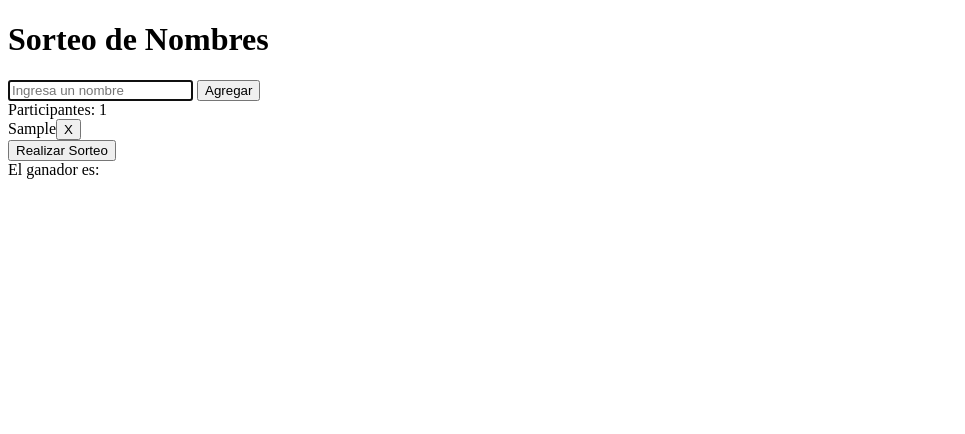
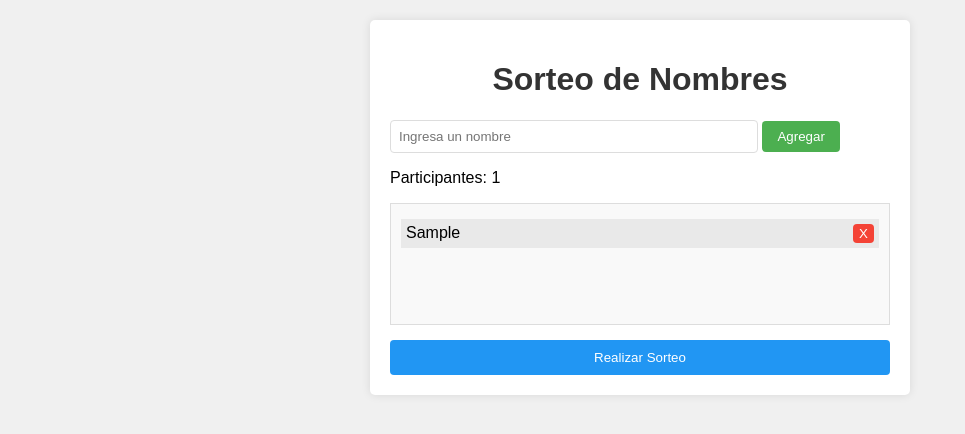
Before and after one commit to GonzaloVillalobo/GonzaloVillalobo.github.io, a plain HTML site: page index.html in a window 1280 px wide. Both pictures are taken after typing "Sample" into the empty fields and a click on the button "Agregar". Shown: the whole page, without its empty margins (0-965 px from the left). Drawn offline with Linux system fonts and the light colour scheme.

Commit message:
medificado nuevamente

```diff
--- a/index.html
+++ b/index.html
@@ -3,28 +3,28 @@
 <head>
     <meta charset="UTF-8">
     <meta name="viewport" content="width=device-width, initial-scale=1.0">
-    <title>Sorteo de Nombres</title>
-    <link rel="stylesheet" href="styles.css">
+    <title>Sorteo Simple</title>
+    <link rel="stylesheet" href="style.css">
 </head>
 <body>
-    <div class="container">
+    <div class="contenedor">
         <h1>Sorteo de Nombres</h1>
 
-        <div class="input-group">
-            <input type="text" id="nombreInput" placeholder="Ingresa un nombre" autocomplete="off">
+        <div>
+            <input type="text" id="nombreInput" placeholder="Ingresa un nombre">
             <button id="agregarBtn">Agregar</button>
         </div>
 
-        <div class="counter">Participantes: <span id="contador">0</span></div>
+        <p>Participantes: <span id="contador">0</span></p>
 
-        <div class="names-container" id="nombresContainer">
-            <!-- Los nombres se agregarán aquí dinámicamente -->
+        <div id="listaNombres">
+            <!-- Aquí se agregarán los nombres -->
         </div>
 
         <button id="sortearBtn">Realizar Sorteo</button>
 
-        <div class="result" id="resultado">
-            El ganador es: <span class="winner" id="ganador"></span>
+        <div id="resultado" style="display: none;">
+            <p>El ganador es: <span id="ganador"></span></p>
         </div>
     </div>
 
--- a/script.js
+++ b/script.js
@@ -1,104 +1,94 @@
-// Array para almacenar los nombres
-let nombres = [];
+// Lista para guardar los nombres
+var nombres = [];
 
-// Elementos del DOM
-const nombreInput = document.getElementById('nombreInput');
-const agregarBtn = document.getElementById('agregarBtn');
-const sortearBtn = document.getElementById('sortearBtn');
-const nombresContainer = document.getElementById('nombresContainer');
-const contador = document.getElementById('contador');
-const resultado = document.getElementById('resultado');
-const ganador = document.getElementById('ganador');
+// Cuando la página carga
+window.onload = function() {
+    // Obtener elementos del HTML
+    var nombreInput = document.getElementById("nombreInput");
+    var agregarBtn = document.getElementById("agregarBtn");
+    var sortearBtn = document.getElementById("sortearBtn");
+    var listaNombres = document.getElementById("listaNombres");
+    var contador = document.getElementById("contador");
+    var resultado = document.getElementById("resultado");
+    var ganador = document.getElementById("ganador");
 
     // Función para agregar un nombre
     function agregarNombre() {
-    const nombre = nombreInput.value.trim();
+        var nombre = nombreInput.value.trim();
 
-    if (nombre !== '') {
-        // Agregar el nombre al array
+        if (nombre !== "") {
+            // Agregar a la lista
             nombres.push(nombre);
 
-        // Crear elemento HTML para el nombre
-        const nameItem = document.createElement('div');
-        nameItem.className = 'name-item';
+            // Crear elemento para mostrar
+            var div = document.createElement("div");
+            div.className = "nombreItem";
 
-        // Agregar el texto del nombre
-        const nameText = document.createElement('span');
-        nameText.textContent = nombre;
-        nameItem.appendChild(nameText);
+            // Texto del nombre
+            var textoNombre = document.createElement("span");
+            textoNombre.textContent = nombre;
+            div.appendChild(textoNombre);
 
             // Botón para eliminar
-        const deleteBtn = document.createElement('button');
-        deleteBtn.className = 'delete-btn';
-        deleteBtn.textContent = 'X';
-        deleteBtn.onclick = function() {
-            // Eliminar del array
-            const index = nombres.indexOf(nombre);
-            if (index > -1) {
-                nombres.splice(index, 1);
+            var botonEliminar = document.createElement("button");
+            botonEliminar.className = "botonEliminar";
+            botonEliminar.textContent = "X";
+
+            // Al hacer clic en eliminar
+            botonEliminar.onclick = function() {
+                // Buscar posición en el array
+                var indice = nombres.indexOf(nombre);
+                if (indice > -1) {
+                    nombres.splice(indice, 1);
                 }
 
-            // Eliminar del DOM
-            nombresContainer.removeChild(nameItem);
+                // Quitar de la lista visual
+                listaNombres.removeChild(div);
 
                 // Actualizar contador
-            actualizarContador();
+                contador.textContent = nombres.length;
             };
 
-        nameItem.appendChild(deleteBtn);
+            div.appendChild(botonEliminar);
 
-        // Agregar al contenedor
-        nombresContainer.appendChild(nameItem);
+            // Agregar a la lista visual
+            listaNombres.appendChild(div);
 
-        // Limpiar el input
-        nombreInput.value = '';
+            // Limpiar input
+            nombreInput.value = "";
 
             // Actualizar contador
-        actualizarContador();
-
-        // Dar foco al input
-        nombreInput.focus();
+            contador.textContent = nombres.length;
         }
     }
 
-// Actualizar el contador de participantes
-function actualizarContador() {
-    contador.textContent = nombres.length;
-}
-
-// Función para realizar el sorteo
+    // Función para sortear
     function realizarSorteo() {
         if (nombres.length > 0) {
-        // Ocultar resultado anterior
-        resultado.style.display = 'none';
-
-        // Generar número aleatorio
-        const randomIndex = Math.floor(Math.random() * nombres.length);
+            // Elegir un número al azar
+            var indiceGanador = Math.floor(Math.random() * nombres.length);
 
             // Obtener el nombre ganador
-        const nombreGanador = nombres[randomIndex];
+            var nombreGanador = nombres[indiceGanador];
 
-        // Mostrar el resultado
+            // Mostrar resultado
             ganador.textContent = nombreGanador;
-        resultado.style.display = 'block';
-
-        // Aplicar animación
-        resultado.classList.remove('highlight');
-        setTimeout(() => {
-            resultado.classList.add('highlight');
-        }, 10);
+            resultado.style.display = "block";
         } else {
-        alert('Debes agregar al menos un nombre para realizar el sorteo');
+            alert("Debes agregar al menos un nombre para sortear");
         }
     }
 
-// Event listeners
-agregarBtn.addEventListener('click', agregarNombre);
+    // Botón agregar
+    agregarBtn.addEventListener("click", agregarNombre);
 
-nombreInput.addEventListener('keypress', function(e) {
-    if (e.key === 'Enter') {
+    // Presionar Enter en el input
+    nombreInput.addEventListener("keypress", function(e) {
+        if (e.key === "Enter") {
             agregarNombre();
         }
     });
 
-sortearBtn.addEventListener('click', realizarSorteo);
+    // Botón sortear
+    sortearBtn.addEventListener("click", realizarSorteo);
+};
--- a/style.css
+++ b/style.css
@@ -1,132 +1,80 @@
-* {
-    box-sizing: border-box;
+body {
+    font-family: Arial, sans-serif;
+    background-color: #f0f0f0;
     margin: 0;
-    padding: 0;
-    font-family: 'Segoe UI', Tahoma, Geneva, Verdana, sans-serif;
+    padding: 20px;
 }
 
-body {
-    background-color: #f5f5f5;
+.contenedor {
+    max-width: 500px;
+    margin: 0 auto;
+    background-color: white;
     padding: 20px;
-    display: flex;
-    flex-direction: column;
-    align-items: center;
-    min-height: 100vh;
-}
-
-.container {
-    background-color: white;
-    border-radius: 10px;
-    box-shadow: 0 4px 8px rgba(0, 0, 0, 0.1);
-    width: 100%;
-    max-width: 500px;
-    padding: 30px;
-    margin-top: 30px;
+    border-radius: 5px;
+    box-shadow: 0 0 10px rgba(0, 0, 0, 0.1);
 }
 
 h1 {
+    text-align: center;
     color: #333;
-    text-align: center;
-    margin-bottom: 20px;
-}
-
-.input-group {
-    display: flex;
-    margin-bottom: 20px;
 }
 
 input {
-    flex: 1;
-    padding: 10px;
+    padding: 8px;
+    width: 70%;
     border: 1px solid #ddd;
-    border-radius: 4px 0 0 4px;
-    font-size: 16px;
+    border-radius: 4px;
 }
 
 button {
-    padding: 10px 15px;
-    background-color: #4caf50;
+    padding: 8px 15px;
+    background-color: #4CAF50;
     color: white;
     border: none;
+    border-radius: 4px;
     cursor: pointer;
-    transition: background-color 0.3s;
-    font-size: 16px;
-}
-
-button:hover {
-    background-color: #45a049;
-}
-
-#agregarBtn {
-    border-radius: 0 4px 4px 0;
 }
 
 #sortearBtn {
     background-color: #2196F3;
+    display: block;
     width: 100%;
-    border-radius: 4px;
-    margin-top: 10px;
+    margin-top: 15px;
+    padding: 10px;
 }
 
-#sortearBtn:hover {
-    background-color: #0b7dda;
+#listaNombres {
+    margin: 15px 0;
+    border: 1px solid #ddd;
+    padding: 10px;
+    min-height: 100px;
+    background-color: #f9f9f9;
 }
 
-.names-container {
-    background-color: #f9f9f9;
-    border: 1px solid #ddd;
-    border-radius: 4px;
-    padding: 15px;
-    margin-bottom: 20px;
-    max-height: 200px;
-    overflow-y: auto;
-}
-
-.name-item {
+.nombreItem {
     background-color: #e9e9e9;
-    padding: 8px 10px;
-    margin-bottom: 5px;
-    border-radius: 3px;
+    margin: 5px 0;
+    padding: 5px;
     display: flex;
     justify-content: space-between;
 }
 
-.delete-btn {
+.botonEliminar {
     background-color: #f44336;
     color: white;
     border: none;
-    border-radius: 3px;
     padding: 2px 6px;
     cursor: pointer;
-    font-size: 12px;
 }
 
-.result {
-    margin-top: 20px;
-    padding: 15px;
+#resultado {
+    margin-top: 15px;
+    text-align: center;
+    padding: 10px;
     background-color: #e8f5e9;
-    border-radius: 4px;
-    text-align: center;
-    font-size: 18px;
     font-weight: bold;
-    display: none;
 }
 
-.winner {
-    color: #2e7d32;
+#ganador {
+    color: #4CAF50;
 }
-
-.counter {
-    margin-bottom: 10px;
-    text-align: right;
-    color: #666;
-}
-
-@keyframes highlight {
-    0% { background-color: #4caf50; }
-    100% { background-color: #e8f5e9; }
-}
-
-.highlight {
-    animation: highlight 1s ease-out;
-}
```
Lines whose indentation alone changed are shown as unchanged.
